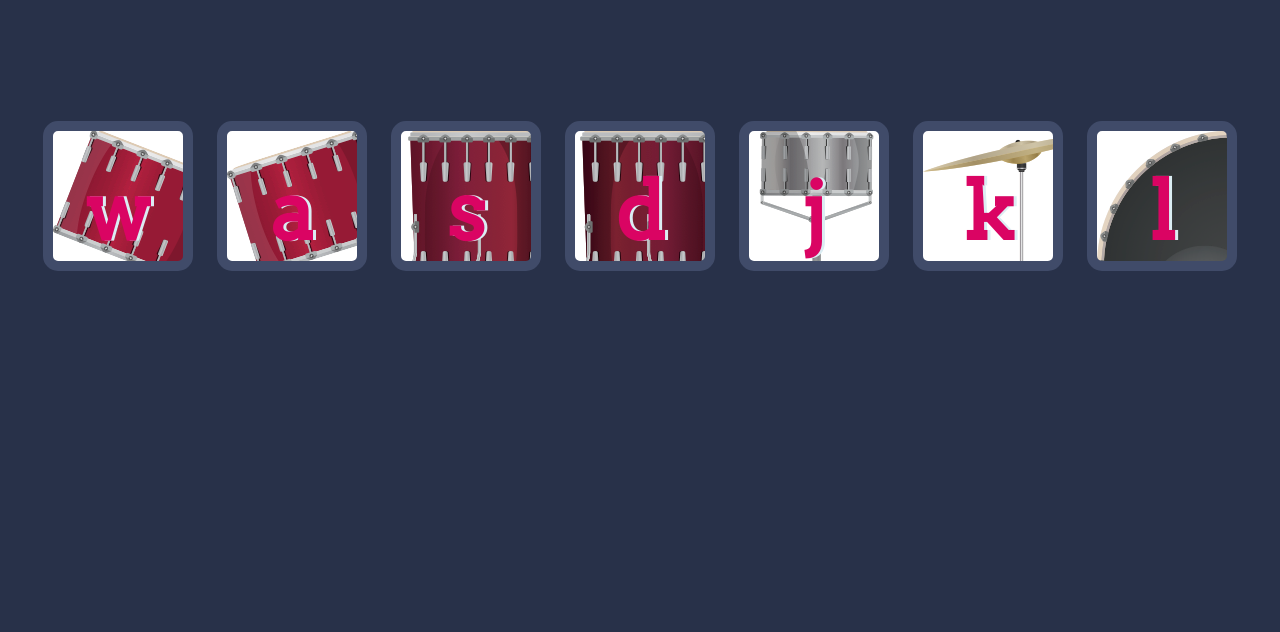
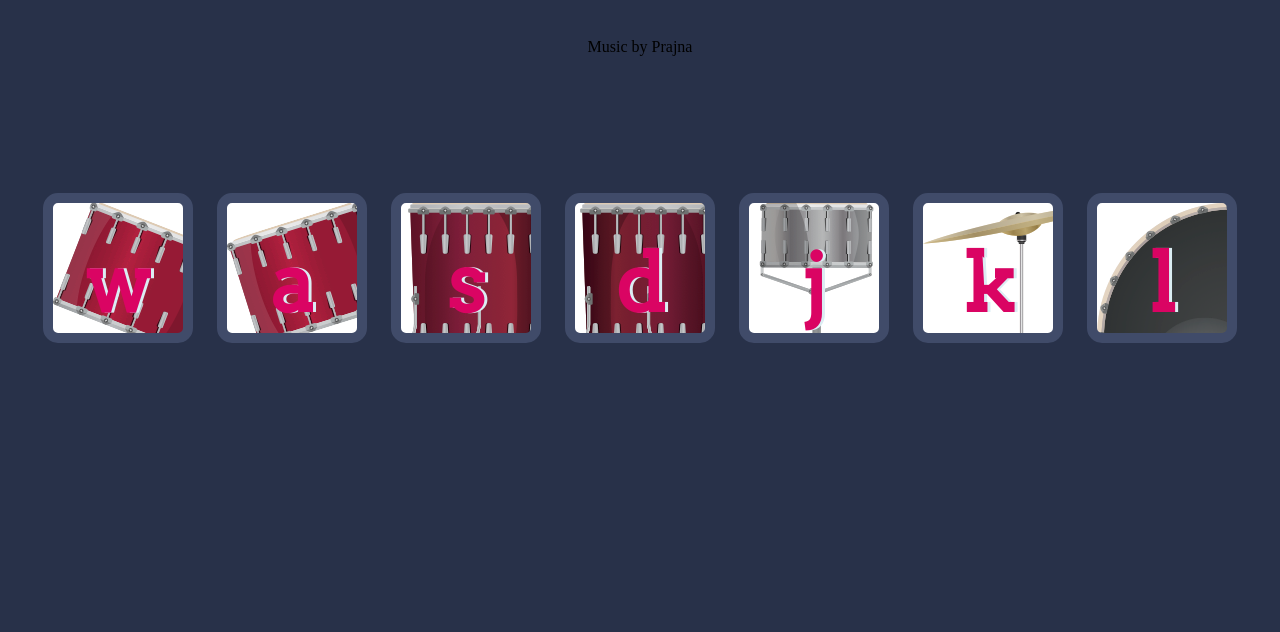
Before and after one commit to Prajnarao0318/mini-project4, a plain HTML site: page index.html in a window 1280 px wide. Shown: the part 168-800 px from the top of the page. Drawn offline with Linux system fonts and the light colour scheme.

Commit message:
Update index.html

```diff
--- a/index.html
+++ b/index.html
@@ -11,6 +11,7 @@
 <body>
 
   <h1 id="title">Drum 🥁 Kit</h1>
+  <div class="mb"><p class="mp">Music by Prajna</p></div>
   <div class="set">
     <button class="w drum">w</button>
     <button class="a drum">a</button>
```
